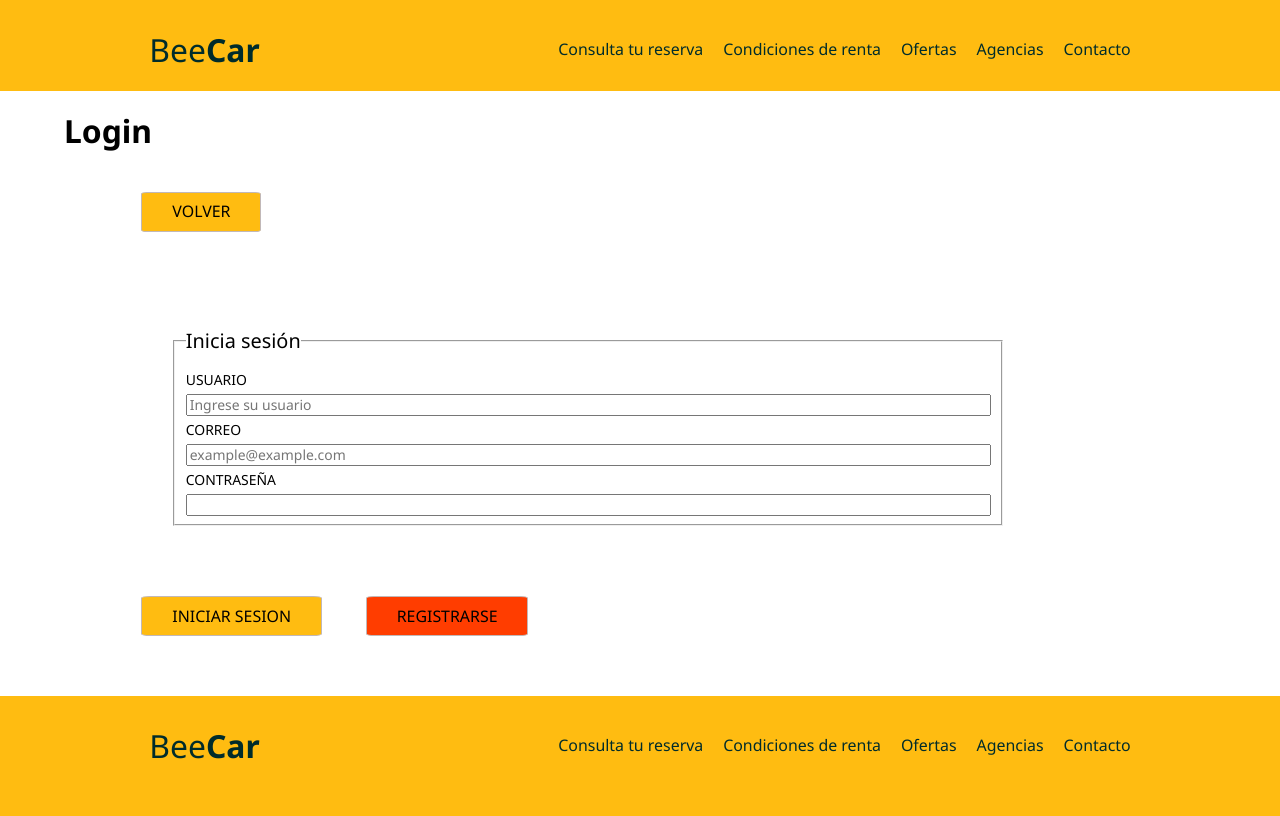
After one commit to Car-rental-web-development-proyect/Car-Rental, a PHP site: template views/auth/login.php in a window 1280 px wide. The commit adds this page. Run offline with PHP 8.4, Linux system fonts and the light colour scheme; the template is opened without the code that fills it, so the values that code supplies are empty; some web fonts are replaced.

Commit message:
Incorporacion de la vista login

```diff
--- a/controllers/Paginascontroller.php
+++ b/controllers/Paginascontroller.php
@@ -6,9 +6,7 @@ use MVC\Router;
 
 class Paginascontroller {
     public static function index(Router $router){
-        $router->render('home');
+        $router->render('paginas/index');
     }
-    public static function home(Router $router){
-        echo 'Desde echo';
-    }
+
 }
--- /dev/null
+++ b/public/css/login.css
@@ -0,0 +1,82 @@
+/**Formularios**/
+
+
+.formulario{
+    font-size: 1.4rem;
+    color:var(--grisOscuro);
+    margin: 2rem 0 0;
+    width: 90%;
+    height: auto;
+  }
+
+  fieldset {
+    display: grid;
+    align-items: center;
+  }
+
+  legend {
+    font-size: 2rem;
+    color: var(--Grisazulado);
+  }
+  label {
+    font-weight: var(--bold);
+    text-transform: uppercase;
+    display: block;
+  }
+
+  .boton-margin {
+    margin: 2rem 2rem;
+  }
+
+/**Botones**/
+.boton-primario-block {
+  display:block;
+  font-family: var(--fuenteHeading);
+  background-color: var(--primario);
+  text-align: center;
+  padding: 1rem 3rem;
+  text-transform: uppercase;
+  color: black;
+  font-weight: var(--regular);
+  margin-bottom: 2rem;
+  border-radius: 5%;
+  border: solid 0.08px rgb(193, 184, 184);
+}
+
+@media(min-width: 768px){
+  .boton-primario-block{
+    display: inline-block;
+  }
+}
+
+.boton-primario-block:hover{
+  cursor: pointer;
+  background-color:var(--primario);
+  opacity: 0.9;
+}
+
+.boton-secundario-block {
+  display:block;
+  font-family: var(--fuenteHeading);
+  background-color: var(--secundario);
+  text-align: center;
+  padding: 1rem 3rem;
+  text-transform: uppercase;
+  color: black;
+  font-weight: var(--regular);
+  margin-bottom: 2rem;
+  border-radius: 5%;
+  border: solid 0.08px rgb(193, 184, 184);
+}
+
+@media(min-width: 768px){
+  .boton-secundario-block{
+    display: inline-block;
+  }
+}
+
+.boton-secundario-block:hover{
+  cursor: pointer;
+  background-color:var(--secundario);
+  opacity: 0.9;
+}
--- a/public/css/style.css
+++ b/public/css/style.css
@@ -9,6 +9,10 @@
    --verdeFuerte: #002C2B; /* Naranja */
    --blanco: #ffffff;
 
+   --delgada: 2.8rem;
+   --regular : 3.2rem;
+   --bold: 4rem;
+   --black: 4.8rem;
 }
 
 html {
@@ -63,19 +67,6 @@ h4 {
 
 image {
    width: 100%;
-}
-
-
-/* Header */
-.header {
-   background-image: url(../img/header.webp);
-   /* opacity: .78; */
-}
-.header {
-   height: 60rem;
-   background-size: cover;
-   background-repeat: no-repeat;
-   background-position: center center;
 }
 
 
--- a/public/index.php
+++ b/public/index.php
@@ -3,11 +3,14 @@
 require __DIR__ . '/../config/app.php';
 
 use Controllers\Paginascontroller;
+use Controllers\Usuarioscontroller;
 use MVC\Router;
 
 $router = new Router();
 
 $router->get('/', [Paginascontroller::class, 'index']);
-$router->get('/home', [Paginascontroller::class, 'home']);
+
+
+$router->get('/login', [Usuarioscontroller::class, 'login']);
 
 $router->comprobarRutas();
--- /dev/null
+++ b/views/auth/login.php
@@ -0,0 +1,29 @@
+<main class="contenedor">
+    <h1>Login</h1>
+
+
+    <div class="contenedor">
+      <input type="submit" value="Volver" class="boton-secundario-block boton-margin">
+      <form class="formulario" method="POST" action="login.html">
+
+
+      <fieldset>
+        <legend>Inicia sesión</legend>
+        <!--Usuario-->
+        <label for="usuario">Usuario</label>
+        <input type="text" id="usuario" name="usuario" placeholder="Ingrese su usuario" value="">
+        <!--Correo-->
+        <label for="correo">Correo</label>
+        <input type="email" id="correo" name="correo" placeholder="example@example.com" value="">
+        <!--Password-->
+        <label for="password">Contraseña</label>
+        <input type="password" id="password" name="password" value="">
+      </fieldset>
+    </form>
+
+      <input type="submit" value="Iniciar Sesion" class="boton-secundario-block boton-margin">
+      <input type="submit" value="Registrarse" class="boton-primario-block boton-margin">
+
+    </div>
+
+</main>
--- a/views/layout.php
+++ b/views/layout.php
@@ -7,6 +7,8 @@
     <!-- preload -->
     <link rel="preload" href="./css/style.css">
     <link rel="stylesheet" href="./css/style.css">
+
+    <link rel="stylesheet" href="./css/login.css">
 
     <link rel="preload" href="./css/normalize.css">
     <link rel="stylesheet" href="./css/normalize.css">
@@ -24,7 +26,7 @@
    <header class="header slider">
       <div class="contenedor bg">
          <div class="barra">
-            <a href="./index.html" class="logo">
+            <a href="/" class="logo">
                <h1 class="logo__nombre">Bee<span class="logo__bold">Car</span></h1>
             </a>
 
@@ -38,12 +40,6 @@
 
          </div>
       </div> <!-- .contenedor -->
-
-      <div class="header__texto">
-         <h2>BeeCar - Tu Aliado en movilidad</h2>
-         <p>Rentar un auto es la forma más segura de viajar.
-            ¡Es tu propio espacio!</p>
-      </div>
    </header>
 
     <?php echo $contenido ?>
```
Also changed, not shown: controllers/Usuarioscontroller.php (added, +12 -0 lines).
